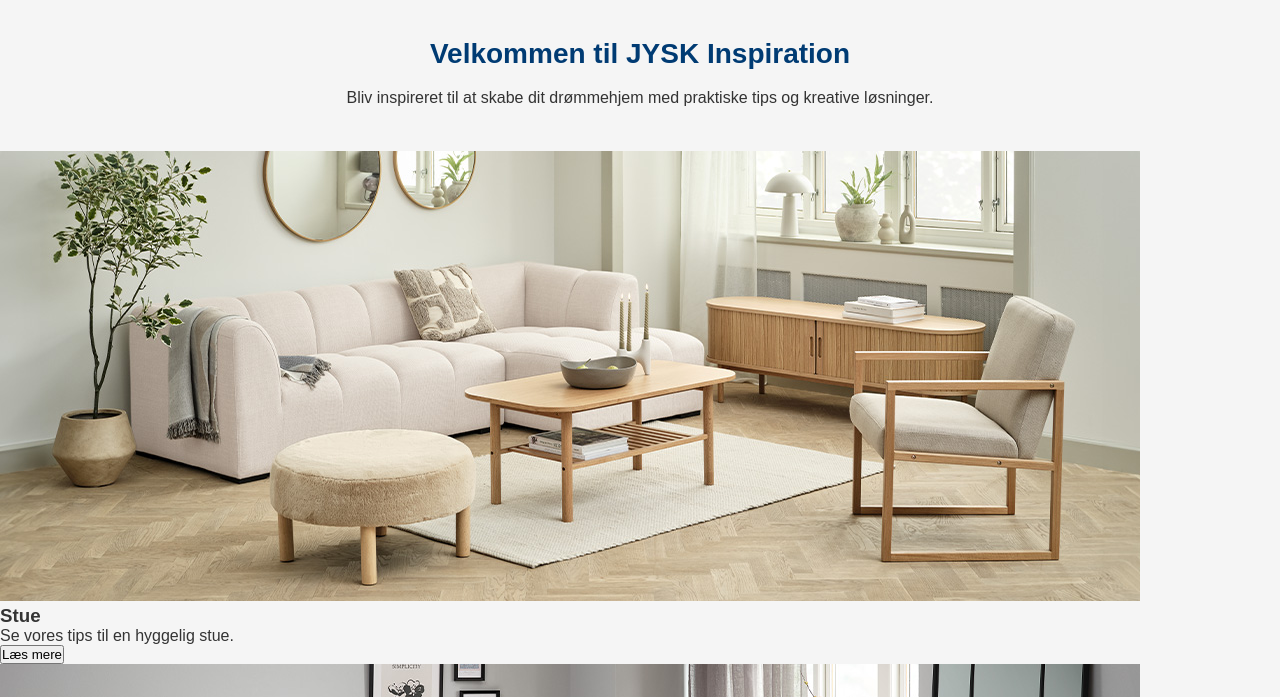
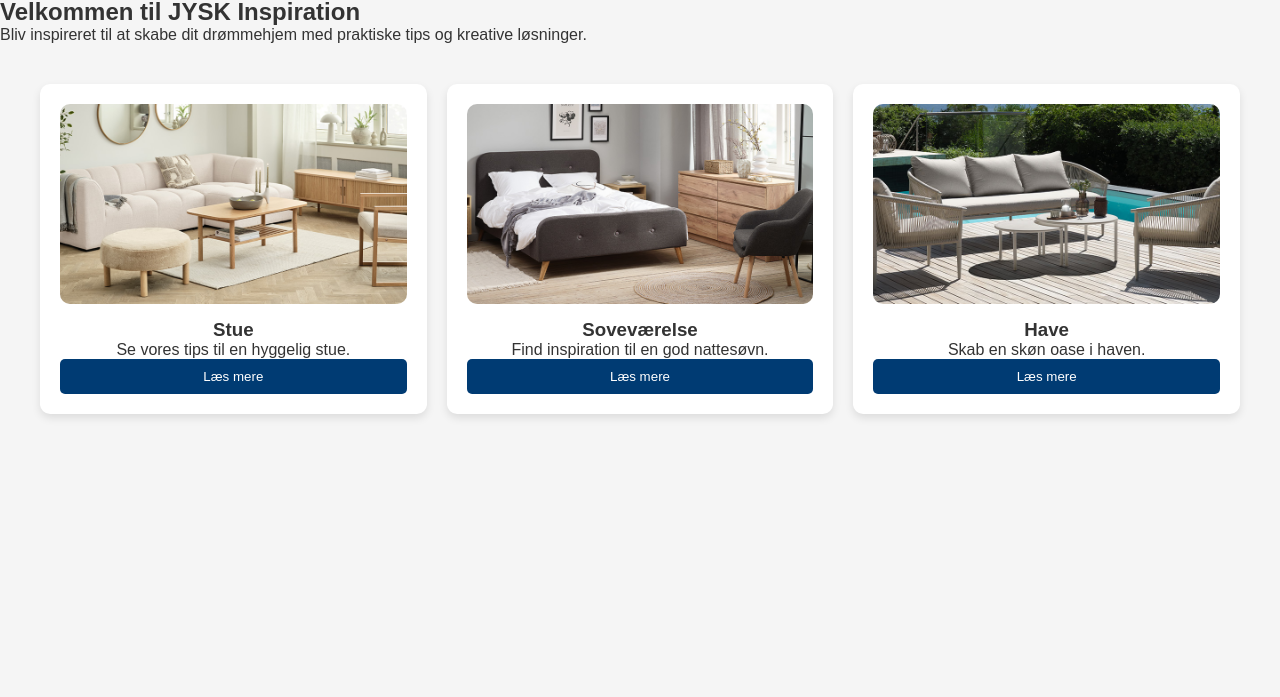
Before and after one commit to Monica-bug/projekt_javascript, a plain HTML site: page index.html in a window 1280 px wide. Shown: the part 103-800 px from the top of the page. Drawn offline with Linux system fonts and the light colour scheme.

Commit message:
styling
styling af inspirations cards, hover effekt på knap og mere

```diff
--- a/mainstyle.css
+++ b/mainstyle.css
@@ -13,6 +13,7 @@ body {
 
 header {
   background-color: white; /* fjerner blå baggrund */
+  padding: 0; /
 }
 
 
@@ -80,25 +81,43 @@ header {
   font-size: 14px;
 }
 
-.intro {
-  padding: 40px 20px;
-  background-color: #f5f5f5;
-  text-align: center;
+/* inspirationskort */
+.cards {
+  display: grid;
+  grid-template-columns: repeat(3, 1fr); /* 3 kolonner */
+  gap: 20px;
+  padding: 40px;
 }
 
-.intro-container {
-  max-width: 800px;
-  margin: 0 auto;
+/* KORT */
+.card {
+  background: white;
+  border-radius: 10px;
+  box-shadow: 0 4px 8px rgba(0,0,0,0.1);
+  padding: 20px;
+  text-align: center;
+  display: flex;
+  flex-direction: column;
 }
 
-.intro h2 {
-  font-size: 28px;
+.card img {
+  width: 100%;
+  height: 200px;
+  object-fit: cover;
+  border-radius: 10px;
   margin-bottom: 15px;
-  color: #003b73;
 }
 
-.intro p {
-  font-size: 16px;
-  line-height: 1.6;
-  color: #333;
+.btn {
+  background-color: #003b73;
+  color: white;
+  border: none;
+  padding: 10px 15px;
+  margin-top: auto; /* sender knappen til bunden af kortet */
+  border-radius: 5px;
+  cursor: pointer;
+  transition: background-color 0.3s;
+
+  .btn:hover {
+  background-color: #0059b3;
 }
```
